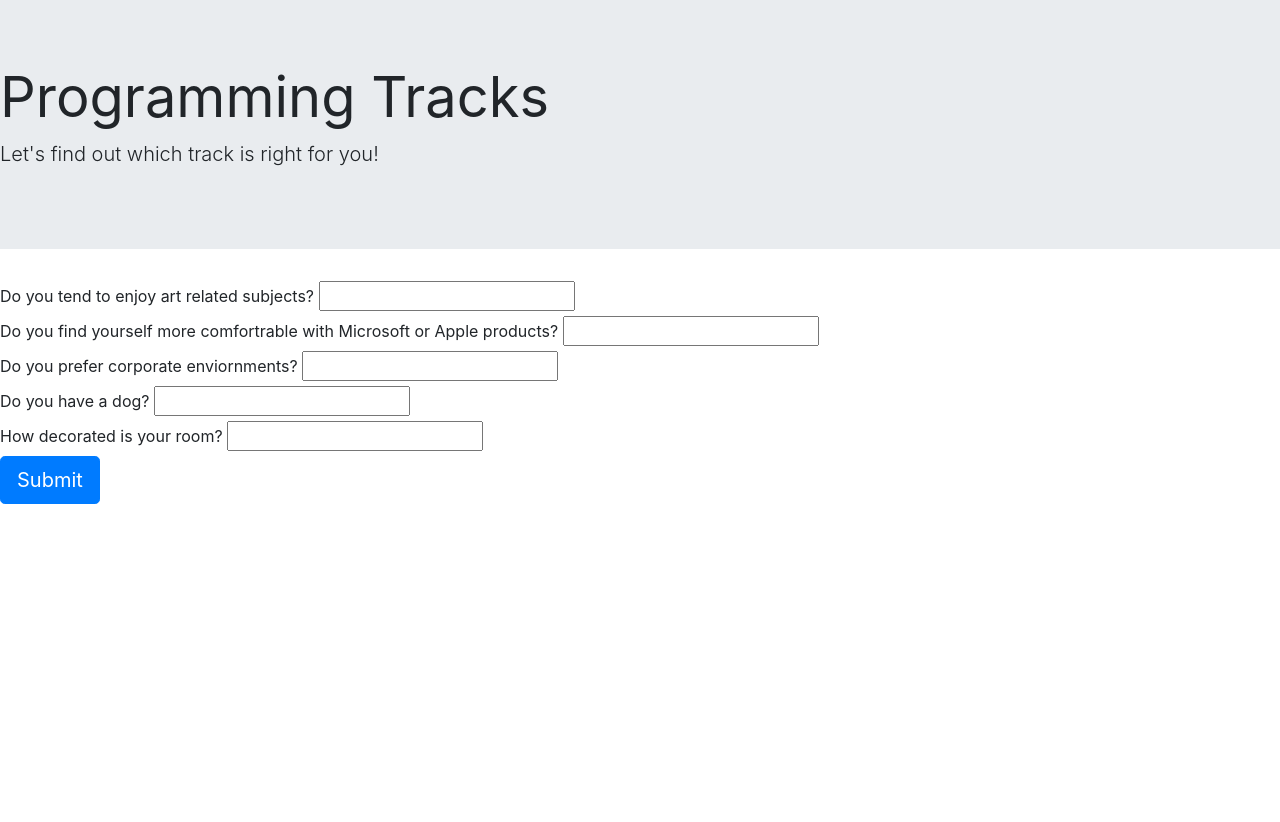
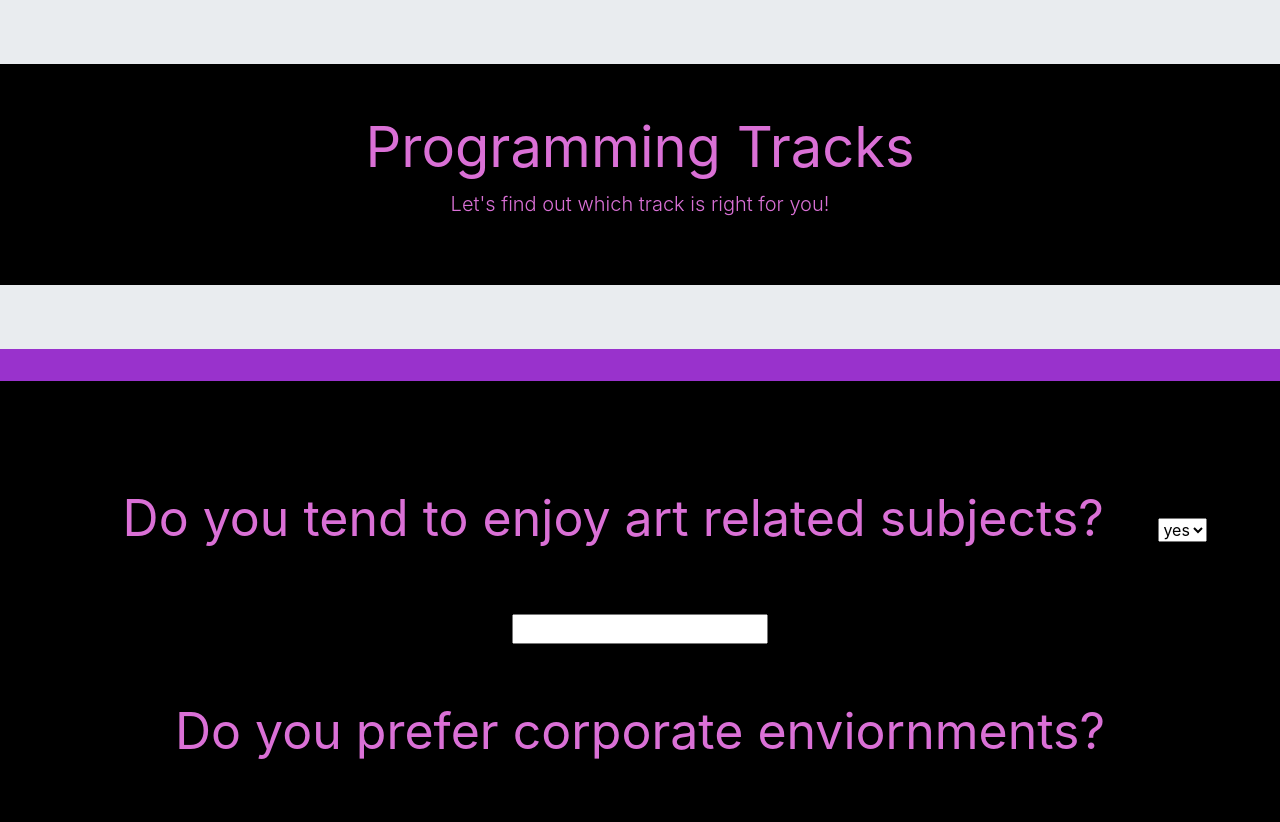
Before and after one commit to KAIROS-x/Track-suggestion, a plain HTML site: page index.html in a window 1280 px wide. Shown: the top 822 px of the page. Before the commit the page ends 800 px from the top, so only its background shows below. Drawn offline with nearby package versions, Linux system fonts and the light colour scheme.

Commit message:
add polish to indentation and spacing and clarify items in JS. Still no funcionality

```diff
--- a/css/styles.css
+++ b/css/styles.css
@@ -4,3 +4,15 @@
 #track {
   display: none;
 }
+.zulu {
+  background-color: darkorchid;
+}
+.container1 {
+  padding: 50px; color: orchid; background-color: black; text-align: center;
+}
+.container2 {
+  padding: 50px; color: orchid; background-color: black; text-align: center;
+}
+label {
+  padding: 50px; font-size: 50px
+}
--- a/index.html
+++ b/index.html
@@ -19,7 +19,9 @@
     <form id="questionaire">
       <div class="question1">
         <label for="q1">Do you tend to enjoy art related subjects?</label>
-        <input id="q1" type="text">
+        <select id="q1">
+          <option value="yes">yes</option>
+          <option value="no">no</option>
         </div>
         <div class="question2">
           <label for="q2">Do you find yourself more comfortrable with Microsoft or Apple products?</label>
@@ -42,9 +44,8 @@
         </div>
       </form>
       <div id="track">
-      <p>You should learn CSS/React!!<p>
+        <p>$<span id="answer"</span><p>
         </div>
       </div>
-
     </body>
     </html>
--- a/js/scripts.js
+++ b/js/scripts.js
@@ -1,10 +1,13 @@
 $(document).ready(function(){
-  $("#questionaire").submit(function(event){
+  $("form#questionaire").submit(function(event){
     var q1 = $("input#q1").val();
     var q2 = $("input#q2").val();
-    if (q1 == "yes")
+    if (q1 === "yes") {// css/react
+    }
+    $("#answer").empty().append(track);
     $("#track").show();
-    event.preventDefault();
+
+    return false;
 
   });
 });
```
Also changed, not shown: 1 other file. Lines whose indentation alone changed are shown as unchanged.
